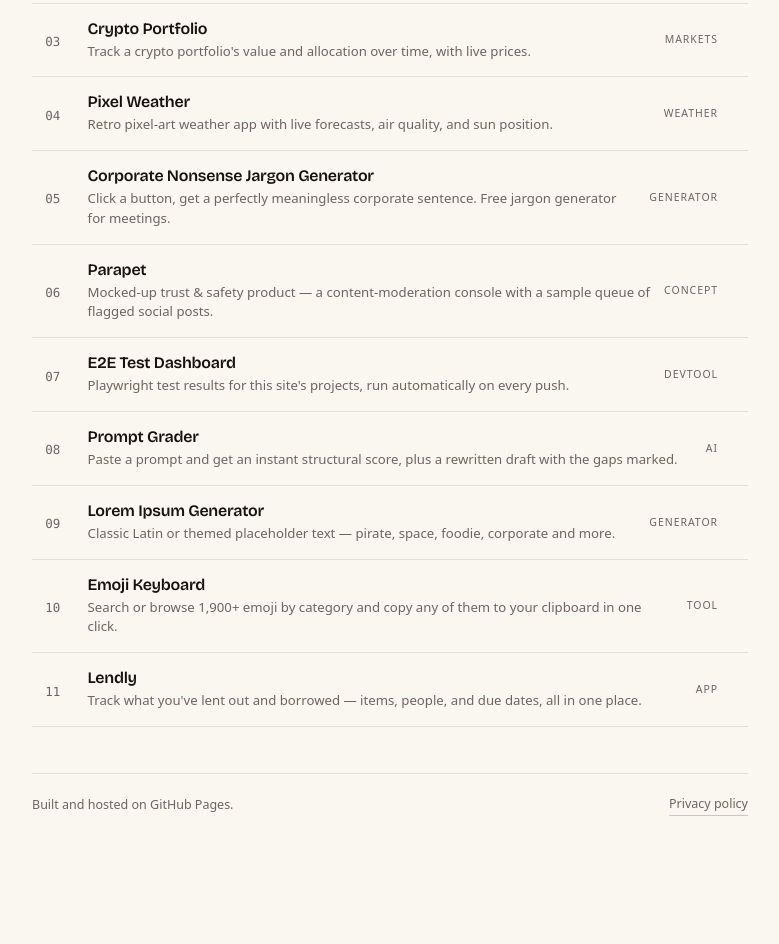
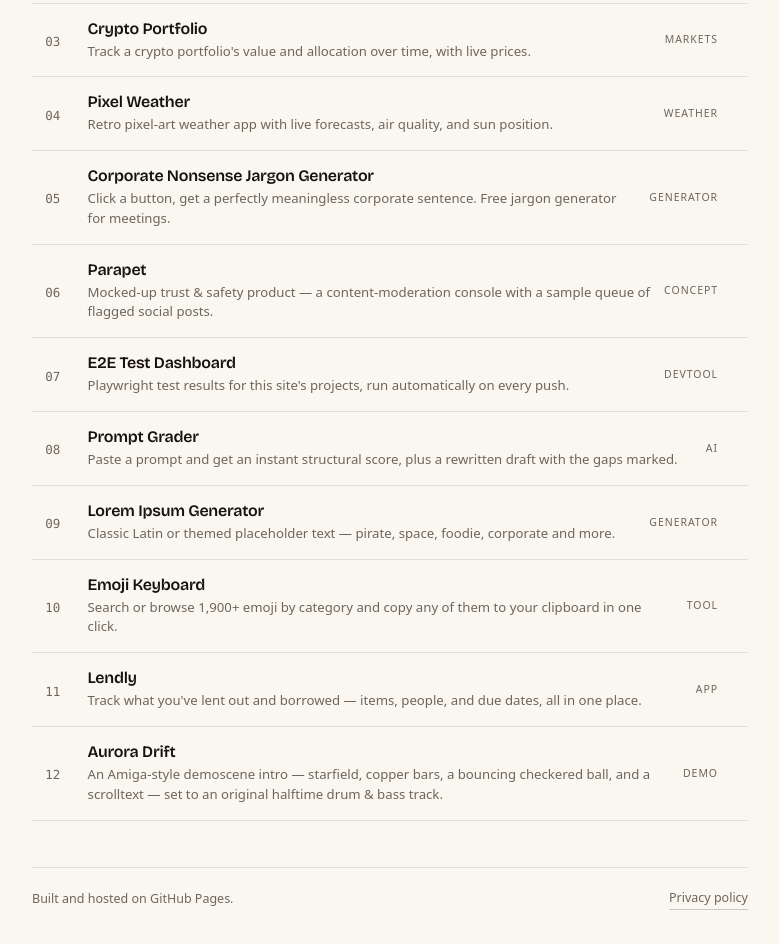
Before and after one commit to kranmal/kranmal.github.io, a plain HTML site: page index.html in a window 1280 px wide. Shown: the part 810-1754 px from the top of the page, without its empty margins (250-1029 px from the left). Before the commit the page ends 1698 px from the top, so only its background shows below. Drawn offline with nearby package versions, Linux system fonts and the light colour scheme.

Commit message:
Add Aurora Drift card to projects hub

```diff
--- a/index.html
+++ b/index.html
@@ -566,6 +566,16 @@
         <svg class="arrow" viewBox="0 0 24 24" fill="none" stroke="currentColor" stroke-width="2.2" stroke-linecap="round" stroke-linejoin="round" aria-hidden="true"><path d="M7 17 17 7M8 7h9v9"/></svg>
       </a></li>
 
+      <li class="reveal" style="--i:9"><a class="track" href="https://kranmal.github.io/aurora-drift/">
+        <span class="track-idx" aria-hidden="true"><span class="eq"><i></i><i></i><i></i><i></i></span></span>
+        <span class="track-body">
+          <span class="track-title">Aurora Drift</span>
+          <span class="track-desc">An Amiga-style demoscene intro — starfield, copper bars, a bouncing checkered ball, and a scrolltext — set to an original halftime drum &amp; bass track.</span>
+        </span>
+        <span class="track-tag">Demo</span>
+        <svg class="arrow" viewBox="0 0 24 24" fill="none" stroke="currentColor" stroke-width="2.2" stroke-linecap="round" stroke-linejoin="round" aria-hidden="true"><path d="M7 17 17 7M8 7h9v9"/></svg>
+      </a></li>
+
     </ol>
   </section>
 
```
